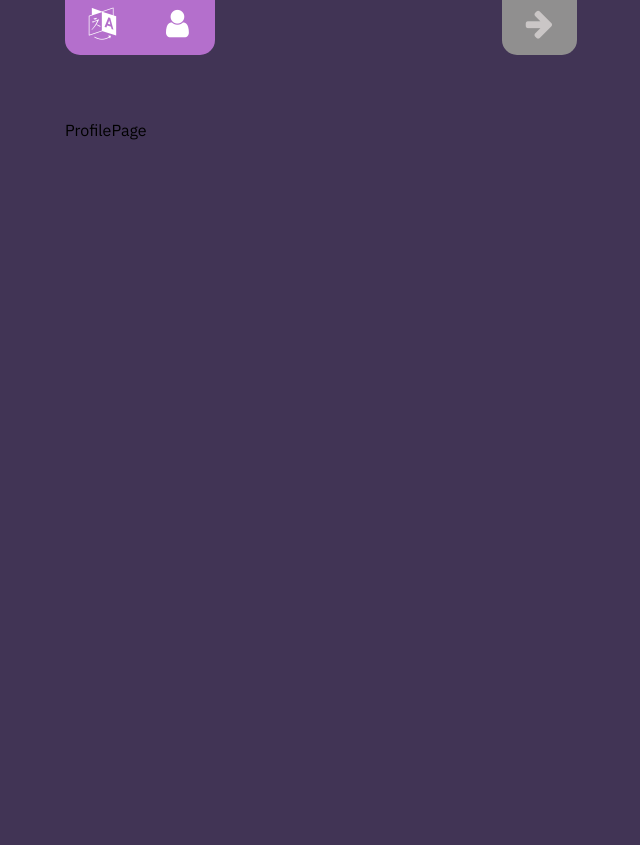
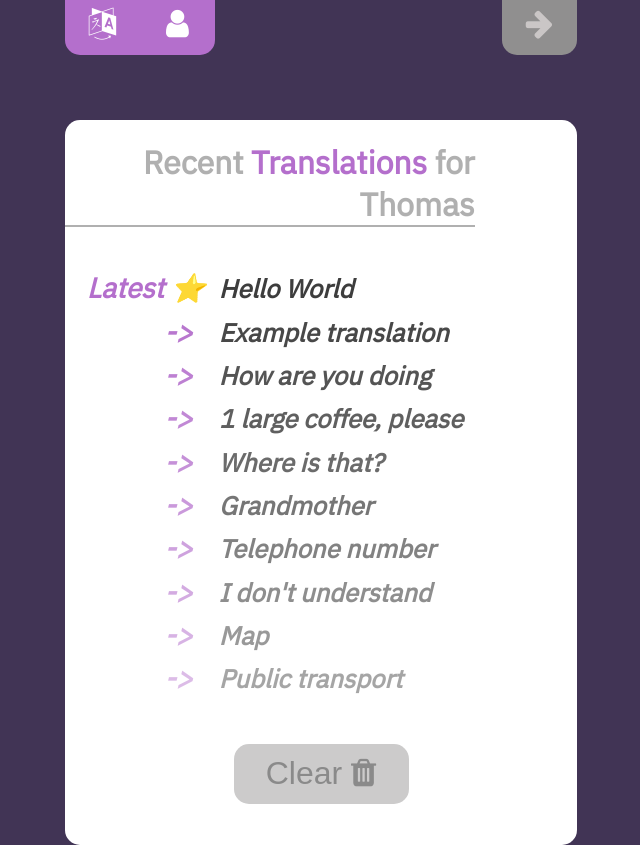
Before and after one commit to Vegard46/lost-in-translation, a React (Create React App) app: page /nav/profile in a window 1280 px wide. Shown: the whole page, without its empty margins (319-959 px from the left). Before the commit the page ends 800 px from the top, so only its background shows below. Built offline with nearby package versions, Linux system fonts and the light colour scheme.

Commit message:
basic markup for profile page

```diff
--- a/src/components/LtDeleteButton.js
+++ b/src/components/LtDeleteButton.js
@@ -1,9 +1,12 @@
 import './lt-widgets.css';
 
-function LtDeleteButton() {
+function LtDeleteButton(props) {
   return (
     <div className="lt-delete-button">
-      LtDeleteButton
+      <button>
+        {props.text + "  "}
+        <i class="fa fa-trash" aria-hidden="true"></i>
+      </button>
     </div>
   );
 }
--- a/src/components/lt-widgets.css
+++ b/src/components/lt-widgets.css
@@ -45,3 +45,21 @@
 .lt-image-row img {
     width: 85px;
 }
+
+.lt-delete-button button {
+    font-size: 2rem;
+    width: 175px;
+    height: 60px;
+    border-radius: 15px;
+    outline: none;
+    border: none;
+    color: #8a8a8a;
+    background-color: #cccbcb;
+    transition: .15s ease-in-out;
+}
+.lt-delete-button button:hover {
+    transform: scale(1.1);
+    background-color: #B46FCC;
+    color: white;
+    cursor: pointer;
+}
--- a/src/pages/ProfilePage.js
+++ b/src/pages/ProfilePage.js
@@ -1,9 +1,32 @@
 import './profile-page.css';
+import LtDeleteButton from '../components/LtDeleteButton';
 
 function ProfilePage() {
+
+  const listItems = [
+    "Hello World",
+    "Example translation",
+    "How are you doing",
+    "1 large coffee, please",
+    "Where is that?",
+    "Grandmother",
+    "Telephone number",
+    "I don't understand",
+    "Map",
+    "Public transport"
+  ]
+
   return (
     <div className="profile-page">
-      ProfilePage
+      <h1 id='profile-title'>Recent <span>Translations</span> for Thomas</h1>
+      <ul id='translations-list'>
+        {listItems.map((e, index) => {
+          return index !== 0
+            ? <li key={index} style={{opacity: (100-index*6)/100}}>{e}</li>
+            : <li id='first-list-item' key={index} style={{opacity: (100-index*6)/100}}>{e}</li>
+        })}
+      </ul>
+      <LtDeleteButton text='Clear'/>
     </div>
   );
 }
--- a/src/pages/profile-page.css
+++ b/src/pages/profile-page.css
@@ -0,0 +1,41 @@
+
+.profile-page {
+    width: 100%;
+    background-color: white;
+    display: flex;
+    flex-direction: column;
+    padding-bottom: 8%;
+    border-radius: 15px;
+}
+
+#profile-title {
+    width: 80%;
+    text-align: right;
+    color: #B0B0B0;
+    border-bottom: #B0B0B0 solid 2px;
+}
+#profile-title span {
+    color: #B46FCC;
+}
+#translations-list {
+    display: inline-block;
+    margin: 4% auto 8% auto;
+    font-size: 1.6rem;
+    font-style: italic;
+    font-weight: bold;
+    color: #3d3d3d;
+}
+#translations-list li {
+    margin-bottom: 3%;
+}
+#translations-list li::marker {
+    color: #B46FCC;
+    font-size: 1.75rem;
+    content: "->    "
+}
+#first-list-item::marker {
+    content: "Latest ⭐  " !important;
+}
+.profile-page .lt-delete-button {
+    margin: auto;
+}
```
